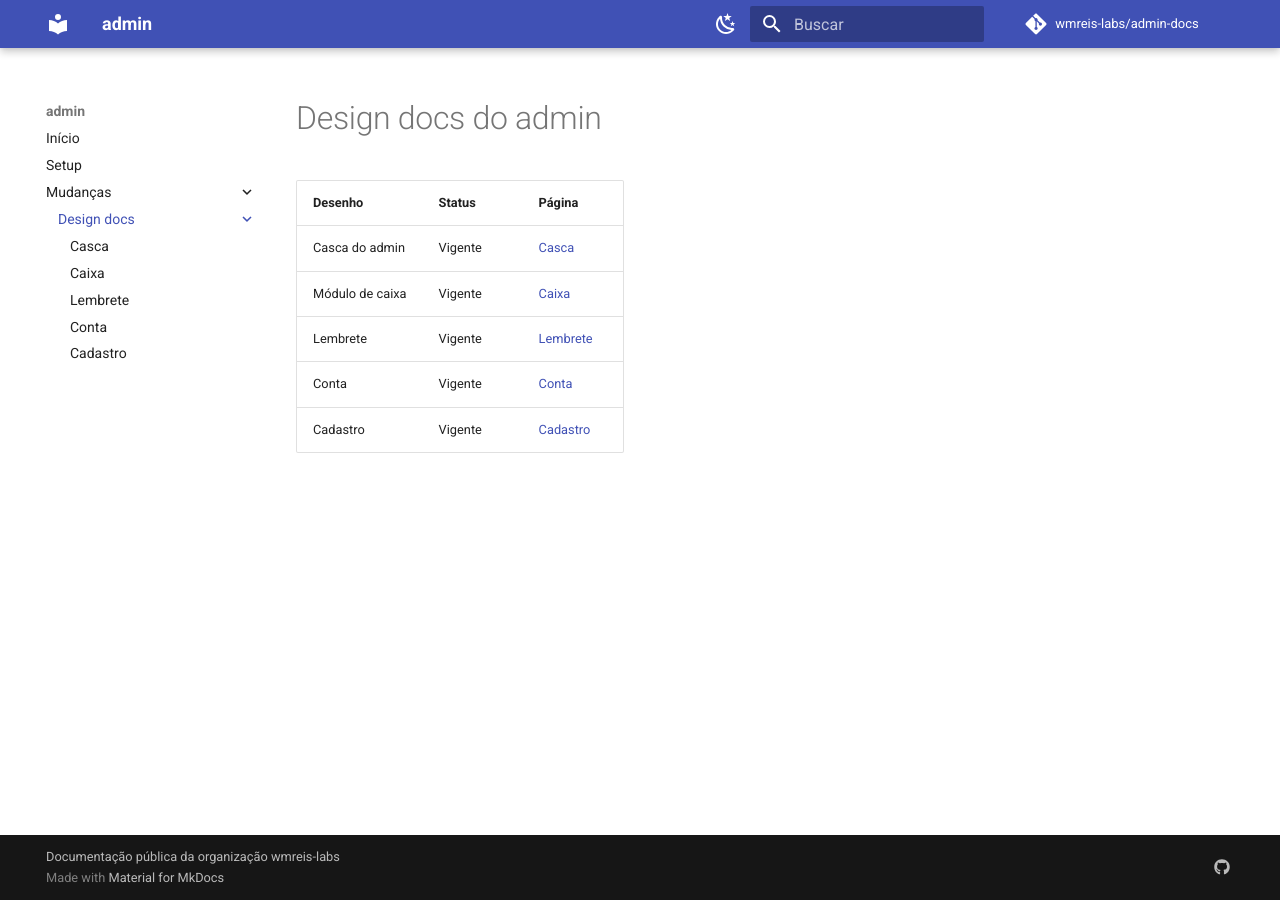
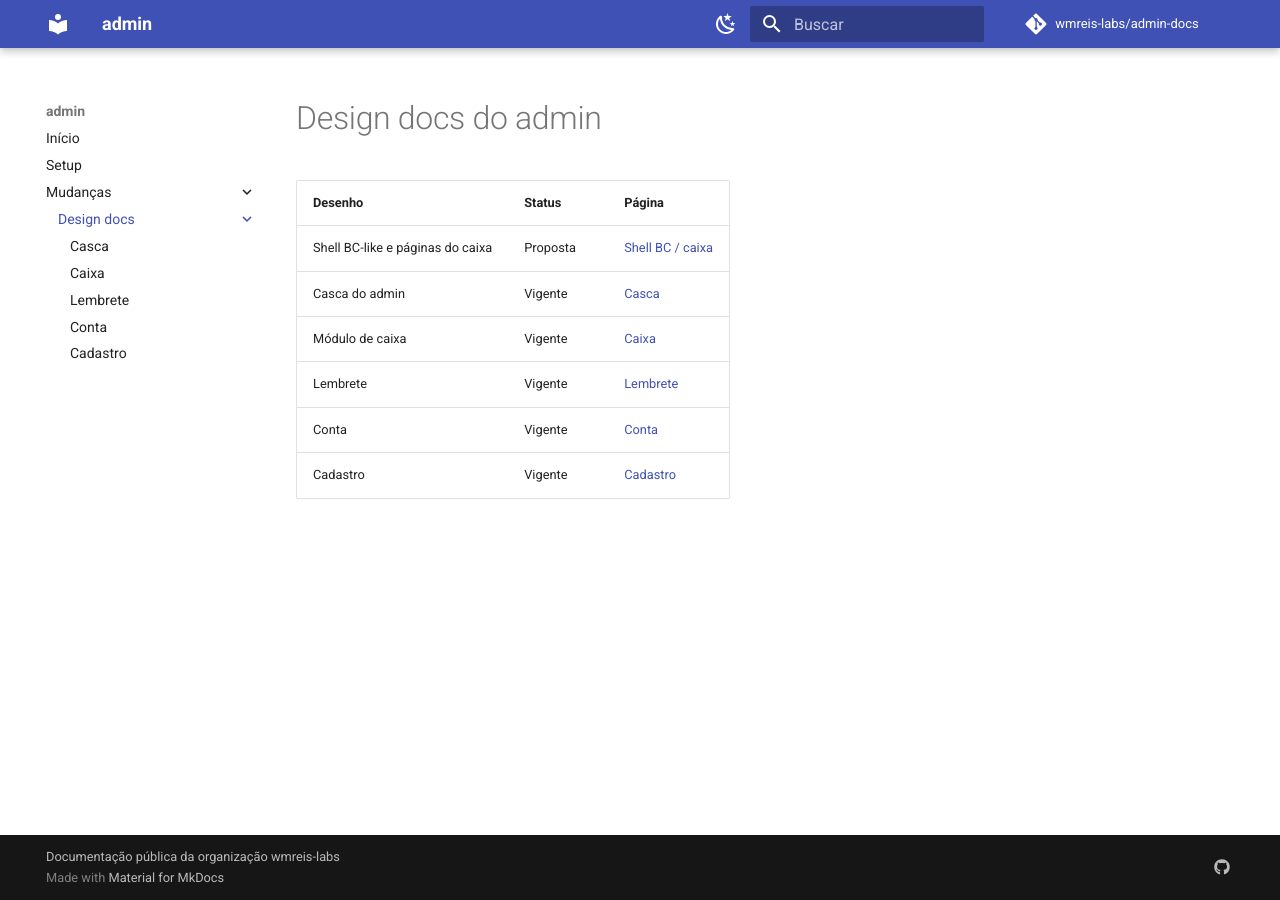
Before and after one commit to wmreis-labs/admin-docs, an MkDocs documentation site: the page built from docs/mudancas/design/index.md, in a window 1280 px wide. Built offline with MkDocs 1.6.1 and Material for MkDocs 9.7.7, drawn with Linux system fonts in a browser that asks for light colours; comment, search, counter and statistics services are not loaded.

Commit message:
docs: indexar design shell BC-like
Co-authored-by: wmr049 <wmr049@gmail.com>

```diff
--- a/docs/mudancas/design/index.md
+++ b/docs/mudancas/design/index.md
@@ -2,6 +2,7 @@
 
 | Desenho | Status | Página |
 | --- | --- | --- |
+| Shell BC-like e páginas do caixa | Proposta | [Shell BC / caixa](2026-10-22-shell-bc-caixa.md) |
 | Casca do admin | Vigente | [Casca](2026-10-18-casca-do-admin.md) |
 | Módulo de caixa | Vigente | [Caixa](2026-09-27-caixa-admin.md) |
 | Lembrete | Vigente | [Lembrete](2026-10-17-lembrete-admin.md) |
```
